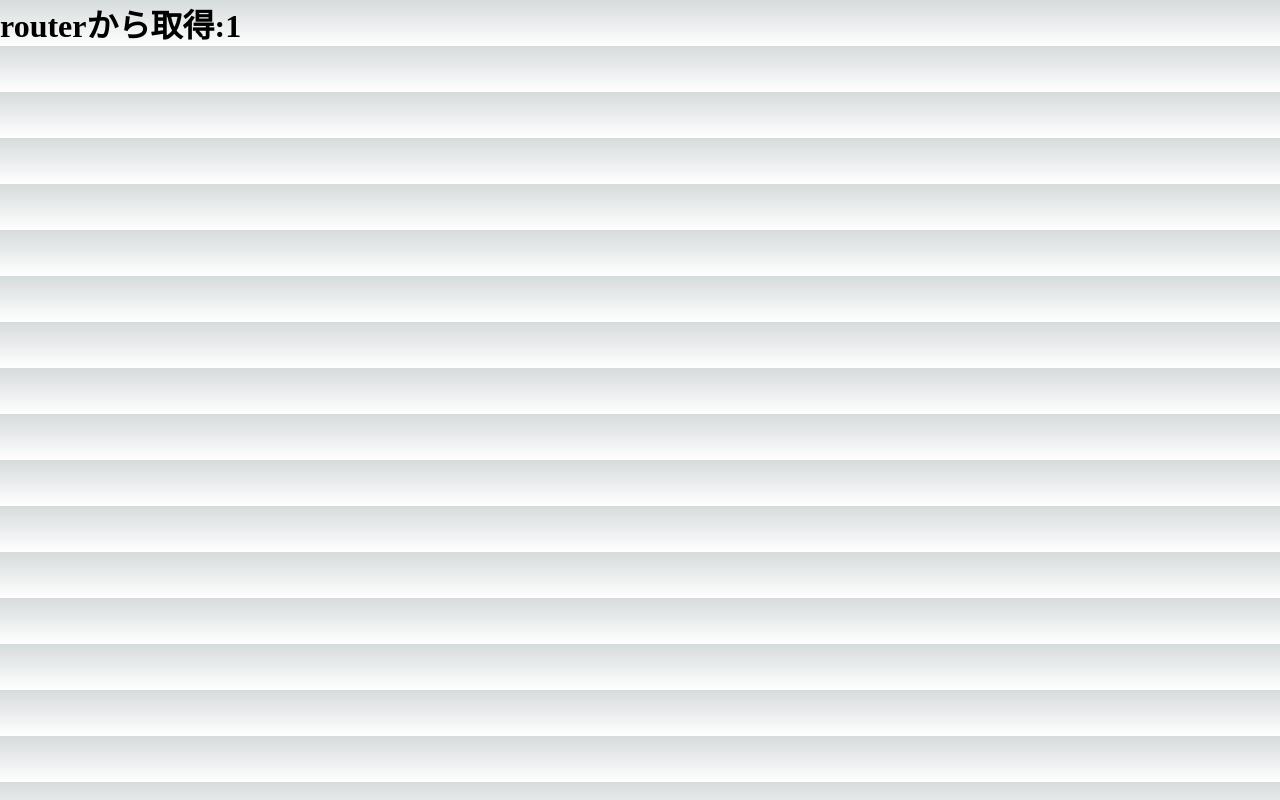
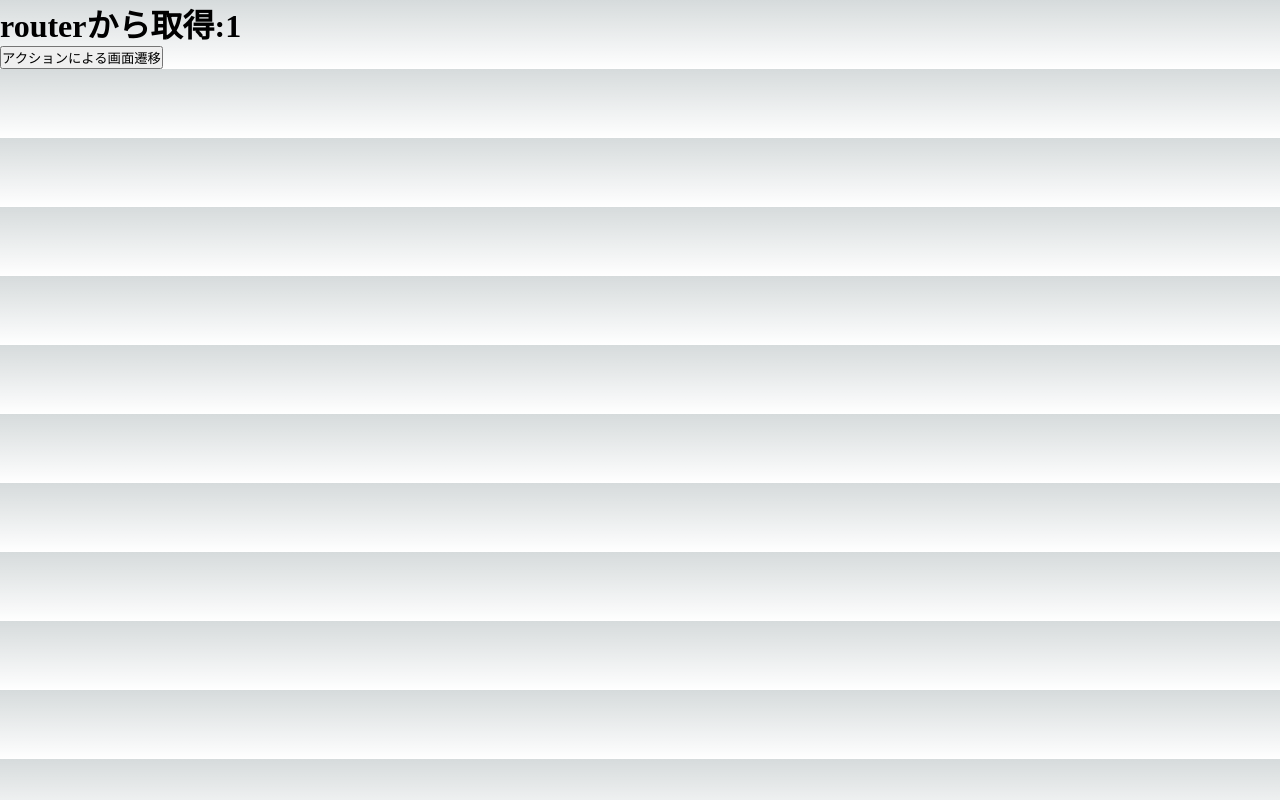
Before and after one commit to hisuihisui/next_js_found, a Next.js app in the folder next_app/: page /router/1/setting in a window 1280 px wide. Built offline with nearby package versions, Linux system fonts and the light colour scheme.

Commit message:
useRouterを使用した画面遷移

```diff
--- a/next_app/src/pages/router/[name]/setting.js
+++ b/next_app/src/pages/router/[name]/setting.js
@@ -1,13 +1,38 @@
 import { useRouter } from "next/router";
-
 
 // /router/****/setting でアクセス可能
 export default function Setting({ query }) {
   // 2. RouterからuseRouterを使用する
-  const router = useRouter()
-  console.log(router)
+  const router = useRouter();
+  // console.log(router);
 
-  return <h1>routerから取得:{router.query.name}</h1>
+  const clickHandler = () => {
+    // 第１引数：遷移先のパス
+    // 第２引数：URLとして表示されるパス
+    // 今回はルートのパスに遷移するが、URLとしては"/dummy-url"となる
+    router.push("/", "/dummy-url");
+    //
+    // 遷移したという履歴を上書く
+    // 　→画面を戻った場合、この前の画面ではなく、さらにひとつ前の画面に戻る
+    // 第１引数：遷移先のパス
+    // 第２引数：URLとして表示されるパス
+    // router.replace("/", "/dummy-url");
+    //
+    //１つ前の画面に戻る
+    // 引数はなし
+    // router.back();
+    //
+    // 画面のリロード
+    // 引数はなし
+    // router.reload();
+  };
+
+  return (
+    <>
+      <h1>routerから取得:{router.query.name}</h1>
+      <button onClick={clickHandler}>アクションによる画面遷移</button>
+    </>
+  );
 
   // return <h1>{query.name}</h1>;
 }
@@ -17,8 +42,7 @@ export default function Setting({ query }) {
 // contextのqueryというプロパティに入っている
 // SSRを使用する際に使用する
 export async function getServerSideProps(context) {
-
-  const {query} = context
+  const { query } = context;
   return {
     props: { query },
   };
```
Also changed, not shown: 1 other file (tests, documents, lock files or other folders).
